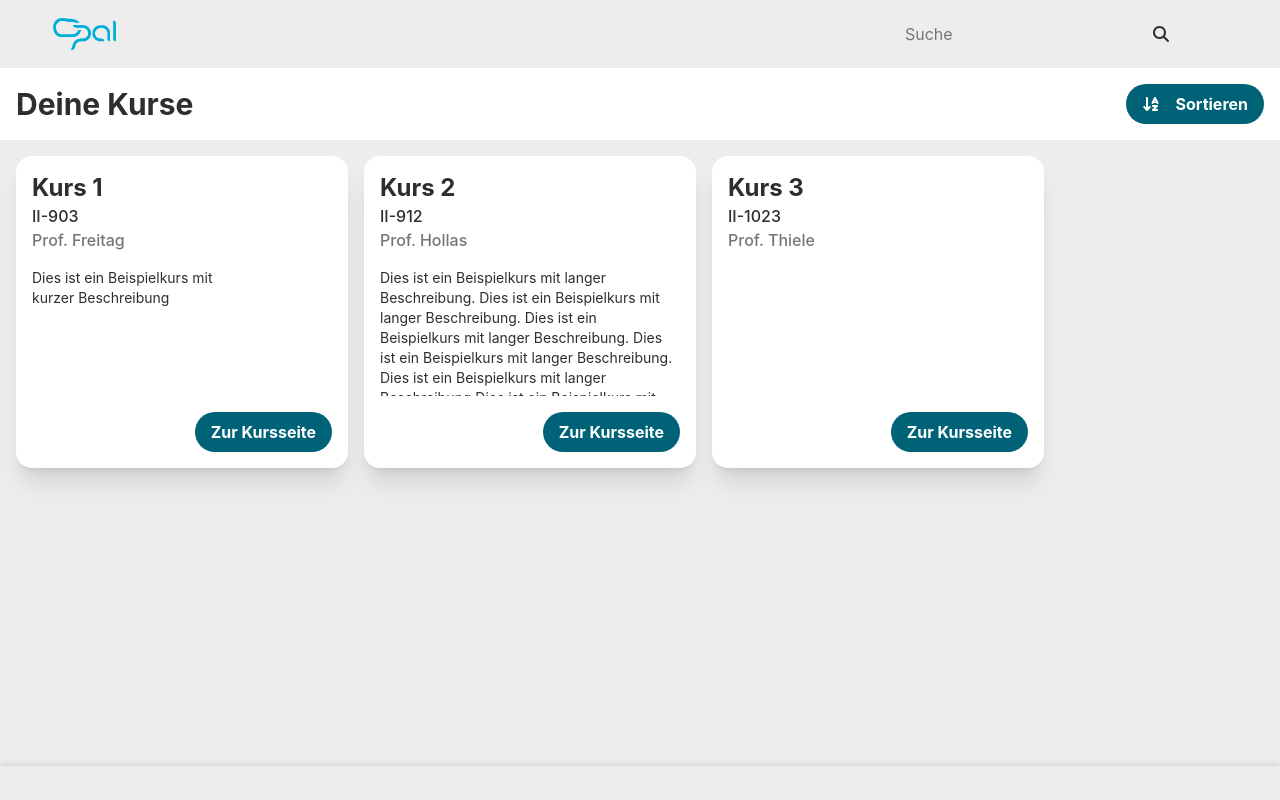
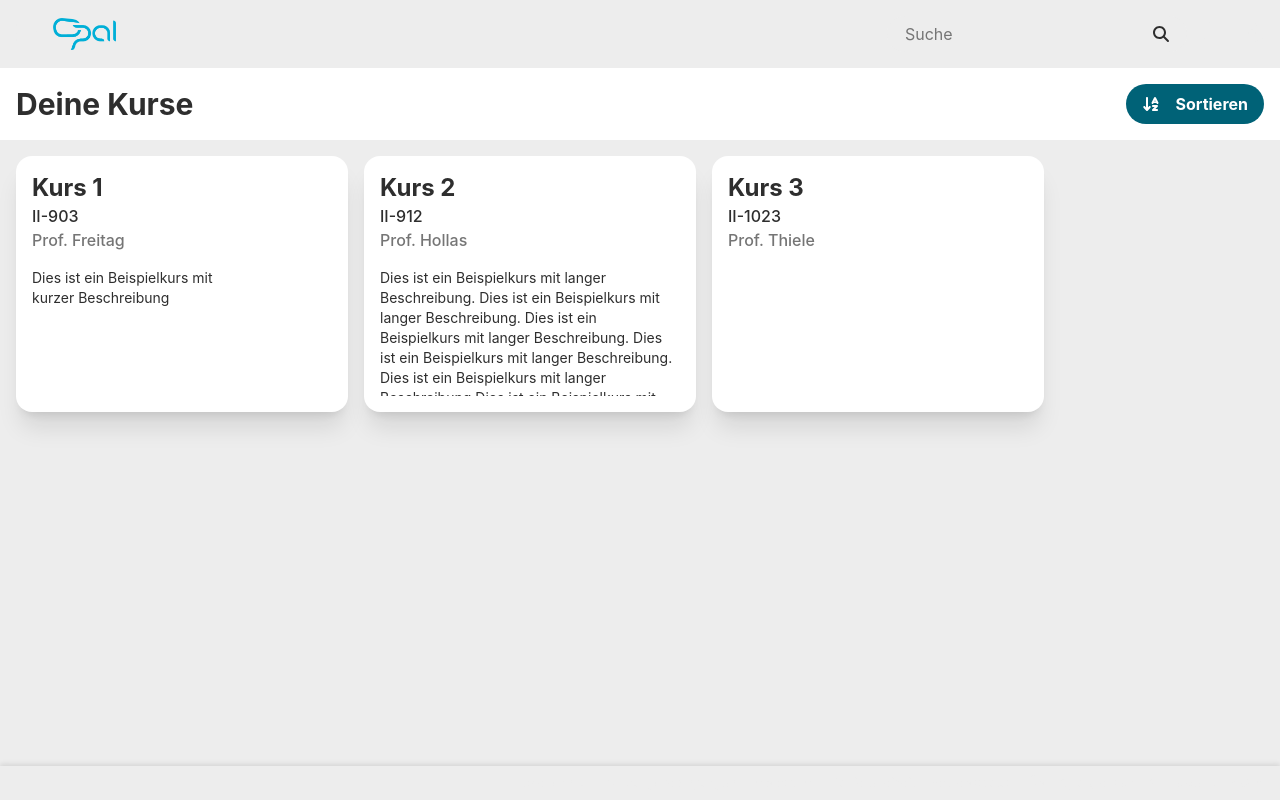
Before and after one commit to alexinatra2/opal-overhaul, a Vue app: page /courses in a window 1280 px wide. Built offline with nearby package versions, Linux system fonts and the light colour scheme.

Commit message:
add hover effect to course cards

```diff
--- a/src/components/shared/CourseCard.vue
+++ b/src/components/shared/CourseCard.vue
@@ -1,5 +1,5 @@
 <script setup lang="ts">
-import {computed, useSlots} from "vue";
+import {computed} from "vue";
 import OpalCard from "@/components/shared/OpalCard.vue";
 import useCoursesStore, {Course} from "@/store/courses.ts";
 import {FontAwesomeIcon} from "@fortawesome/vue-fontawesome";
@@ -7,13 +7,13 @@ import {faCheck} from "@fortawesome/free-solid-svg-icons";
 
 const coursesStore = useCoursesStore();
 
-const slots = useSlots();
 const {course} = defineProps<{ course: Course }>();
 const isEnrolled = computed(() => coursesStore.enrolled.includes(course.id));
 </script>
 
 <template>
-  <OpalCard>
+  <router-link :to="`/courses/${course.id}`">
+    <OpalCard class="hover:bg-primary-400 transition">
       <template #header>
         <div class="relative w-full flex justify-between">
           <div class="text-left">
@@ -27,10 +27,6 @@ const isEnrolled = computed(() => coursesStore.enrolled.includes(course.id));
       <p class="w-[300px] h-32 text-sm overflow-clip">
         {{ course.desc }}
       </p>
-    <template v-if="slots.actions" #actions>
-      <div class="flex justify-end">
-        <slot name="actions"></slot>
-      </div>
+    </OpalCard>
+  </router-link>
 </template>
-  </OpalCard>
-</template>
--- a/src/components/start/CoursesStartPage.vue
+++ b/src/components/start/CoursesStartPage.vue
@@ -36,15 +36,7 @@ const toggleSortDirection = () => {
           v-for="course in sortedCourses"
           :course="course"
           :key="course.id"
-      >
-        <template #actions>
-          <OpalButton>
-            <router-link :to="`/courses/${course.id}`">
-              Zur Kursseite
-            </router-link>
-          </OpalButton>
-        </template>
-      </CourseCard>
+      />
     </section>
   </OpalVerticalPage>
 </template>
```
Lines whose indentation alone changed are shown as unchanged.
